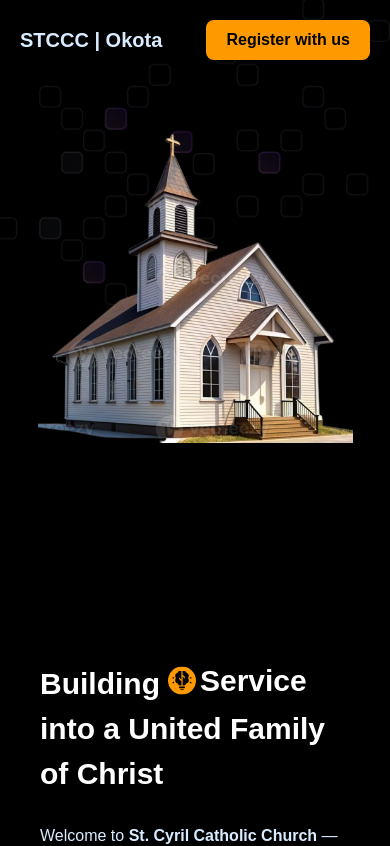
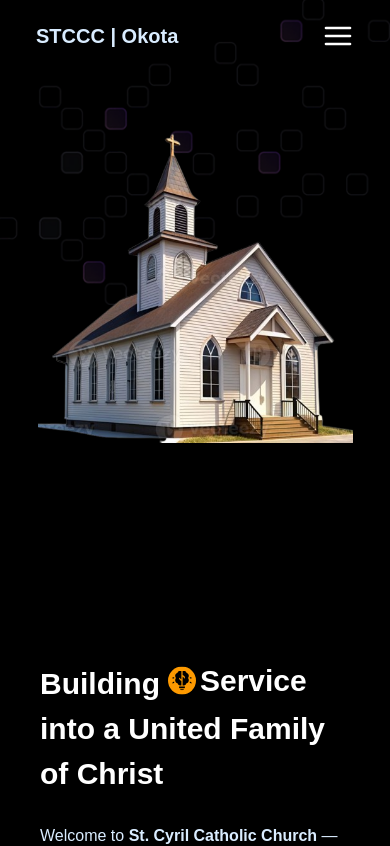
Before and after one commit to Charzy-1/st-cyril-catholic-church, a React (Vite) app: page / in a window 390 px wide. Shown: the top 846 px of the page. Built offline with nearby package versions, Linux system fonts and the light colour scheme; a web font is replaced by a local one.

Commit message:
added the navbar togle for mobile responsiveness

```diff
--- a/src/components/NavBar.jsx
+++ b/src/components/NavBar.jsx
@@ -1,34 +1,29 @@
-import React from 'react'
-import { navLinks } from '../constants'
-import { useState, useEffect } from "react";
+
+import React, { useState, useEffect } from "react";
+import { navLinks } from "../constants";
 
 const NavBar = () => {
-    // track if the user has scrolled down the page
   const [scrolled, setScrolled] = useState(false);
+  const [isMobileMenuOpen, setIsMobileMenuOpen] = useState(false);
 
   useEffect(() => {
-    // create an event listener for when the user scrolls
     const handleScroll = () => {
-      // check if the user has scrolled down at least 10px
-      // if so, set the state to true
       const isScrolled = window.scrollY > 10;
       setScrolled(isScrolled);
     };
 
-    // add the event listener to the window
     window.addEventListener("scroll", handleScroll);
-
-    // cleanup the event listener when the component is unmounted
     return () => window.removeEventListener("scroll", handleScroll);
   }, []);
 
   return (
     <header className={`navbar ${scrolled ? "scrolled" : "not-scrolled"}`}>
-        <div className='inner'>
-            <a href="/" className="logo">
+      <div className="inner flex justify-between items-center px-4 pb-3">
+        <a href="/" className="logo text-xl font-bold">
           STCCC | Okota
         </a>
 
+        {/* Desktop Nav */}
         <nav className="desktop">
           <ul>
             {navLinks.map(({ link, name }) => (
@@ -42,14 +37,55 @@ const NavBar = () => {
           </ul>
         </nav>
 
-            <a href="#register" className='contact-btn group'>
-                <div className='inner'>
+        {/* Desktop Contact Button */}
+        <a href="#register" className="contact-btn group hidden md:block">
+          <div className="inner">
             <span>Register with us</span>
           </div>
         </a>
+
+        {/* Mobile Menu Toggle */}
+        <button
+          className="md:hidden"
+          onClick={() => setIsMobileMenuOpen((prev) => !prev)}
+        >
+          <img
+            src={isMobileMenuOpen ? "/images/close.svg" : "/images/menu.svg"}
+            alt="menu toggle"
+            className="w-8 h-8"
+          />
+        </button>
       </div>
+
+      {/* Mobile Menu */}
+      {isMobileMenuOpen && (
+        <nav className="md:hidden bg-white shadow-md py-4 px-6 z-50">
+          <ul className="flex flex-col gap-4">
+            {navLinks.map(({ link, name }) => (
+              <li key={name}>
+                <a
+                  href={link}
+                  onClick={() => setIsMobileMenuOpen(false)}
+                  className="text-black font-semibold"
+                >
+                  {name}
+                </a>
+              </li>
+            ))}
+            <li>
+              <a
+                href="#register"
+                className="text-white bg-black px-4 py-2 rounded-md block text-center"
+                onClick={() => setIsMobileMenuOpen(false)}
+              >
+                Register with us
+              </a>
+            </li>
+          </ul>
+        </nav>
+      )}
     </header>
-  )
-}
+  );
+};
 
-export default NavBar
+export default NavBar;
```
Also changed, not shown: public/images/close.svg (added), public/images/jsm-logo.png (deleted). Lines whose indentation alone changed are shown as unchanged.
